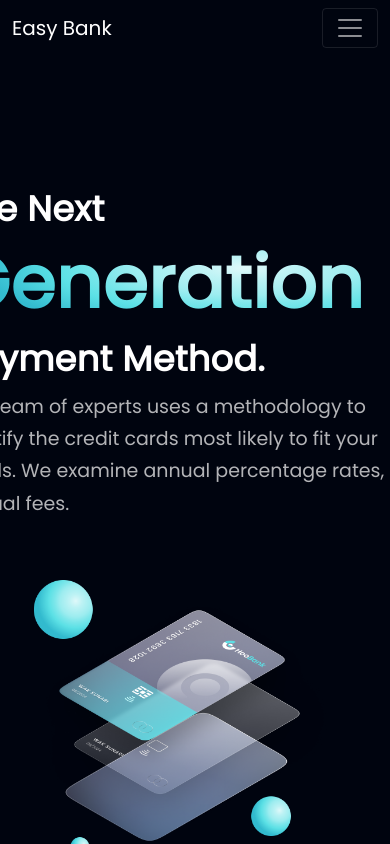
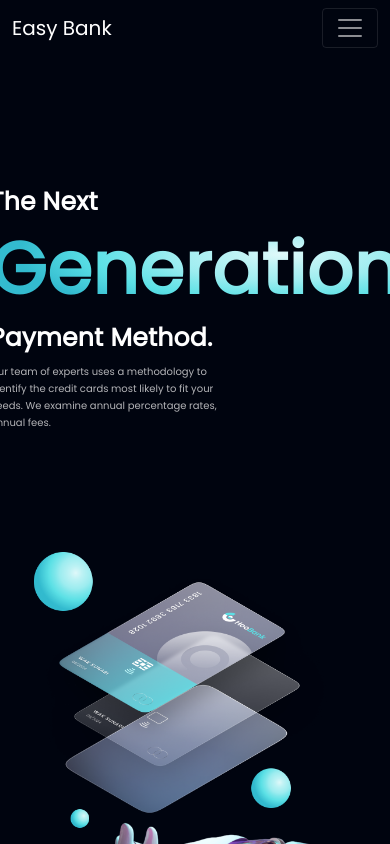
Before and after one commit to salmanhaider14/modern-ui, a React (Create React App) app: page / in a window 390 px wide. Shown: the top 844 px of the page. Built offline with nearby package versions, Linux system fonts and the light colour scheme.

Commit message:
i'll do it

```diff
--- a/src/App.css
+++ b/src/App.css
@@ -534,6 +534,10 @@
 
 @media all and (max-width: 920px) {
   .header-content h1 {
-    font-size: 35px;
+    font-size: 25px;
+  }
+  .header-content p {
+    font-size: 10px;
+    width: 250px;
   }
 }
```
